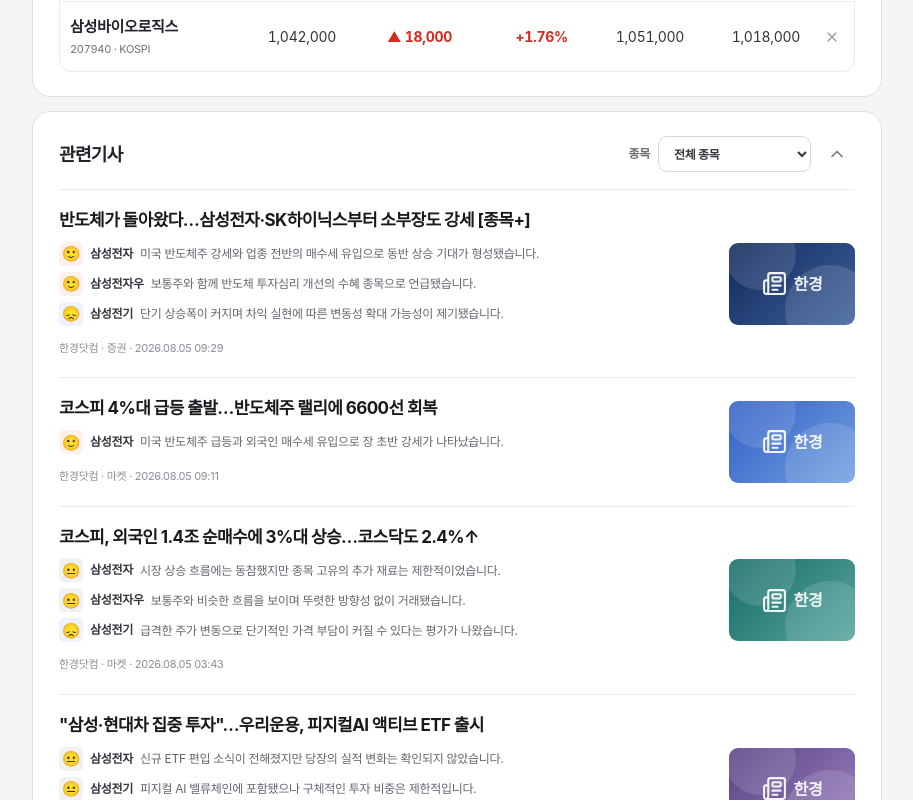
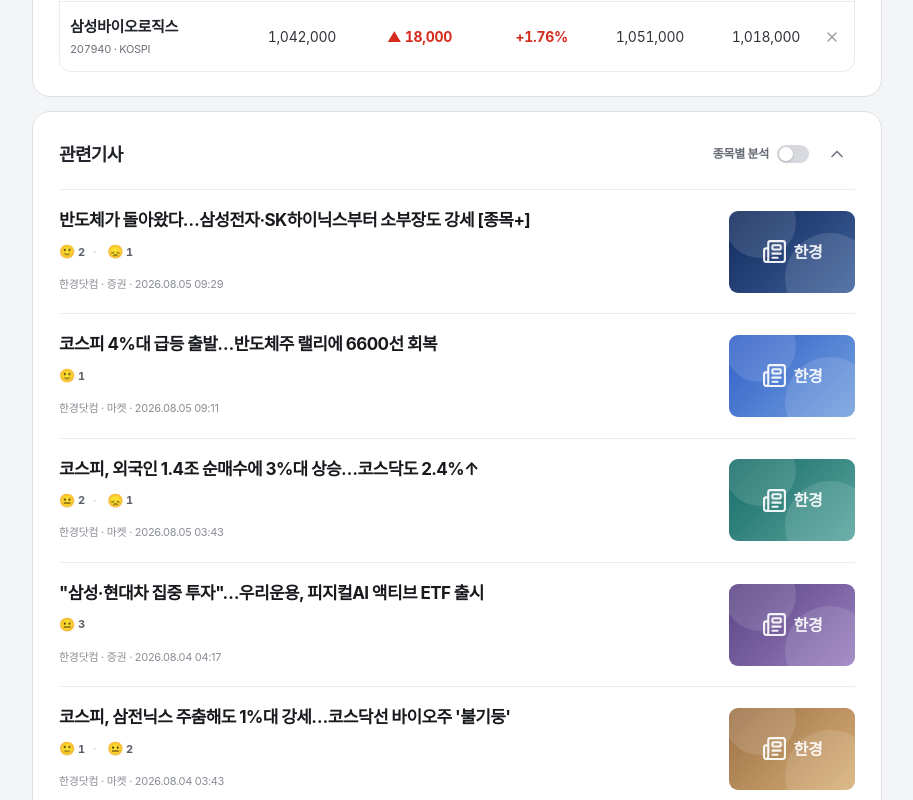
Before and after one commit to hktouchkim/myhankyung, a Next.js app: page /watchlist in a window 1280 px wide. Shown: the part 1300-2100 px from the top of the page, without its empty margins (299-1212 px from the left). Built offline with nearby package versions, Linux system fonts and the light colour scheme.

Commit message:
Add article analysis visibility toggle

```diff
--- a/app/globals.css
+++ b/app/globals.css
@@ -928,29 +928,51 @@ p {
   font-size: 17px;
 }
 
-.stock-filter-select {
-  display: flex;
+.article-analysis-toggle {
+  display: inline-flex;
+  min-height: 36px;
+  padding: 0 2px;
   align-items: center;
   gap: 8px;
-  color: #686d74;
+  color: #676c74;
   font-size: 12px;
   font-weight: 700;
 }
 
-.stock-filter-select select {
-  min-width: 150px;
-  height: 36px;
-  padding: 0 34px 0 11px;
-  border: 1px solid #d7d9dd;
-  border-radius: 9px;
+.article-analysis-toggle:hover,
+.article-analysis-toggle-active {
+  color: #272b31;
+}
+
+.article-analysis-toggle-track {
+  position: relative;
+  display: inline-flex;
+  width: 32px;
+  height: 18px;
+  flex: 0 0 auto;
+  border-radius: 999px;
+  background: #d7d9de;
+  transition: background 160ms ease;
+}
+
+.article-analysis-toggle-track > span {
+  position: absolute;
+  top: 2px;
+  left: 2px;
+  width: 14px;
+  height: 14px;
+  border-radius: 50%;
   background: #fff;
-  color: #34383e;
-  font-size: 12px;
-}
-
-.stock-filter-select select:hover,
-.stock-filter-select select:focus {
-  border-color: var(--navy);
+  box-shadow: 0 1px 3px rgba(31, 35, 42, 0.22);
+  transition: transform 160ms ease;
+}
+
+.article-analysis-toggle-active .article-analysis-toggle-track {
+  background: var(--navy);
+}
+
+.article-analysis-toggle-active .article-analysis-toggle-track > span {
+  transform: translateX(14px);
 }
 
 .article-list,
@@ -1034,6 +1056,34 @@ p {
   display: grid;
   margin: 9px 0 10px;
   gap: 6px;
+}
+
+.article-analysis-summary {
+  display: flex;
+  min-height: 24px;
+  margin: 7px 0 8px;
+  align-items: center;
+  gap: 0;
+  color: #62666e;
+}
+
+.article-analysis-summary-item {
+  display: inline-flex;
+  align-items: center;
+  gap: 3px;
+  font-size: 13px;
+}
+
+.article-analysis-summary-item + .article-analysis-summary-item::before {
+  margin: 0 8px;
+  color: #c2c5ca;
+  content: "·";
+}
+
+.article-analysis-summary-item strong {
+  color: #5a5f67;
+  font-size: 11px;
+  font-variant-numeric: tabular-nums;
 }
 
 .article-analysis-row {
@@ -2341,10 +2391,6 @@ p {
     gap: 11px;
   }
 
-  .stock-filter-select {
-    justify-content: flex-end;
-  }
-
   .dashboard-grid {
     grid-template-columns: 1fr;
   }
@@ -2403,14 +2449,6 @@ p {
 
   .button {
     padding: 0 13px;
-  }
-
-  .content-module-heading .stock-filter-select span {
-    display: none;
-  }
-
-  .content-module-heading .stock-filter-select select {
-    min-width: 118px;
   }
 
   .timeline-panel,
--- a/app/page.tsx
+++ b/app/page.tsx
@@ -688,6 +688,7 @@ const DEFAULT_COLLAPSED_MODULES: CollapsedModules = {
 };
 
 const COLLAPSED_MODULES_STORAGE_KEY = "myhankyung-watchlist-collapsed-modules";
+const ARTICLE_ANALYSIS_VISIBILITY_STORAGE_KEY = "myhankyung-watchlist-article-analysis-visible";
 
 function formatRate(rate: number) {
   return `${rate > 0 ? "+" : ""}${rate.toFixed(2)}%`;
@@ -697,10 +698,9 @@ function stockById(id: string) {
   return STOCKS.find((stock) => stock.id === id);
 }
 
-function visibleArticleAnalyses(article: Article, groupStockIds: string[], stockFilter: string) {
-  const allowedStockIds = stockFilter === "all" ? groupStockIds : [stockFilter];
+function visibleArticleAnalyses(article: Article, groupStockIds: string[]) {
   return article.stockAnalyses
-    .filter((analysis) => allowedStockIds.includes(analysis.stockId))
+    .filter((analysis) => groupStockIds.includes(analysis.stockId))
     .slice(0, 3);
 }
 
@@ -758,7 +758,7 @@ export function MyHankyungClient({ initialView = "home" }: { initialView?: "home
   const view = initialView;
   const [groups, setGroups] = useState<WatchGroup[]>(INITIAL_GROUPS);
   const [selectedGroupId, setSelectedGroupId] = useState(INITIAL_GROUPS[0].id);
-  const [articleStockFilter, setArticleStockFilter] = useState("all");
+  const [showArticleAnalysis, setShowArticleAnalysis] = useState(false);
   const [dialog, setDialog] = useState<"add" | "alerts" | "manage" | null>(null);
   const [toast, setToast] = useState("");
   const [mobileNavOpen, setMobileNavOpen] = useState(false);
@@ -848,7 +848,6 @@ export function MyHankyungClient({ initialView = "home" }: { initialView?: "home
     article.stockIds.some((stockId) => selectedGroup.stockIds.includes(stockId)),
   );
   const filteredArticles = groupArticles
-    .filter((article) => articleStockFilter === "all" || article.stockIds.includes(articleStockFilter))
     .sort((a, b) => b.date.localeCompare(a.date))
     .slice(0, 5);
   const groupReports = REPORTS.filter((report) => selectedGroup.stockIds.includes(report.stockId));
@@ -895,6 +894,12 @@ export function MyHankyungClient({ initialView = "home" }: { initialView?: "home
   }, []);
 
   useEffect(() => {
+    const saved = window.localStorage.getItem(ARTICLE_ANALYSIS_VISIBILITY_STORAGE_KEY);
+    if (saved === null) return;
+    window.requestAnimationFrame(() => setShowArticleAnalysis(saved === "true"));
+  }, []);
+
+  useEffect(() => {
     if (!dialog && !preview) return;
     const onKeyDown = (event: KeyboardEvent) => {
       if (event.key === "Escape") {
@@ -913,7 +918,14 @@ export function MyHankyungClient({ initialView = "home" }: { initialView?: "home
 
   const chooseGroup = (groupId: string) => {
     setSelectedGroupId(groupId);
-    setArticleStockFilter("all");
+  };
+
+  const toggleArticleAnalysis = () => {
+    setShowArticleAnalysis((current) => {
+      const next = !current;
+      window.localStorage.setItem(ARTICLE_ANALYSIS_VISIBILITY_STORAGE_KEY, String(next));
+      return next;
+    });
   };
 
   const toggleModule = (module: CollapsibleModule) => {
@@ -1002,7 +1014,6 @@ export function MyHankyungClient({ initialView = "home" }: { initialView?: "home
     setGroups(nextGroups);
     if (selectedGroupId === pendingDeleteGroup.id) {
       setSelectedGroupId(nextGroups[0].id);
-      setArticleStockFilter("all");
     }
     setPendingDeleteGroupId(null);
     showToast(`${pendingDeleteGroup.name} 그룹을 삭제했습니다.`);
@@ -1016,7 +1027,6 @@ export function MyHankyungClient({ initialView = "home" }: { initialView?: "home
           : group,
       ),
     );
-    if (articleStockFilter === stock.id) setArticleStockFilter("all");
     showToast(`${stock.name}를 현재 그룹에서 삭제했습니다.`);
   };
 
@@ -1285,19 +1295,15 @@ export function MyHankyungClient({ initialView = "home" }: { initialView?: "home
                 <div className="module-heading content-module-heading">
                   <h2 id="articles-title">관련기사</h2>
                   <div className="module-heading-actions">
-                    <label className="stock-filter-select">
-                      <span>종목</span>
-                      <select
-                        value={articleStockFilter}
-                        onChange={(event) => setArticleStockFilter(event.target.value)}
-                        aria-label="관련기사 종목 선택"
-                      >
-                        <option value="all">전체 종목</option>
-                        {selectedGroupStocks.map((stock) => (
-                          <option key={stock.id} value={stock.id}>{stock.name}</option>
-                        ))}
-                      </select>
-                    </label>
+                    <button
+                      className={`article-analysis-toggle ${showArticleAnalysis ? "article-analysis-toggle-active" : ""}`}
+                      type="button"
+                      aria-pressed={showArticleAnalysis}
+                      onClick={toggleArticleAnalysis}
+                    >
+                      <span>종목별 분석</span>
+                      <span className="article-analysis-toggle-track" aria-hidden="true"><span /></span>
+                    </button>
                     <CollapseButton
                       label="관련기사"
                       collapsed={collapsedModules.articles}
@@ -1312,7 +1318,8 @@ export function MyHankyungClient({ initialView = "home" }: { initialView?: "home
                         <ArticleCard
                           key={article.id}
                           article={article}
-                          analyses={visibleArticleAnalyses(article, selectedGroup.stockIds, articleStockFilter)}
+                          analyses={visibleArticleAnalyses(article, selectedGroup.stockIds)}
+                          showAnalysis={showArticleAnalysis}
                           onOpen={() => {
                             if (article.url) {
                               window.location.assign(article.url);
@@ -1654,7 +1661,7 @@ export function MyHankyungClient({ initialView = "home" }: { initialView?: "home
                 <div className="preview-badges"><span>{preview.item.section}</span></div>
                 <h3>{preview.item.title}</h3>
                 <ArticleAnalysisList
-                  analyses={visibleArticleAnalyses(preview.item, selectedGroup.stockIds, articleStockFilter)}
+                  analyses={visibleArticleAnalyses(preview.item, selectedGroup.stockIds)}
                 />
                 <small>{preview.item.date} · 한경닷컴</small>
               </>
@@ -1862,13 +1869,42 @@ function ArticleAnalysisList({ analyses }: { analyses: ArticleStockAnalysis[] })
   );
 }
 
-function ArticleCard({ article, analyses, onOpen }: { article: Article; analyses: ArticleStockAnalysis[]; onOpen: () => void }) {
+function ArticleAnalysisSummary({ analyses }: { analyses: ArticleStockAnalysis[] }) {
+  const counts = (["긍정", "중립", "부정"] as const)
+    .map((sentiment) => ({ sentiment, count: analyses.filter((analysis) => analysis.sentiment === sentiment).length }))
+    .filter((item) => item.count > 0);
+
+  if (!counts.length) return null;
+
+  return (
+    <div className="article-analysis-summary" aria-label={counts.map((item) => `${item.sentiment} ${item.count}개`).join(", ")}>
+      {counts.map((item) => (
+        <span className="article-analysis-summary-item" key={item.sentiment} aria-hidden="true">
+          <span>{SENTIMENT_EMOJI[item.sentiment]}</span>
+          <strong>{item.count}</strong>
+        </span>
+      ))}
+    </div>
+  );
+}
+
+function ArticleCard({
+  article,
+  analyses,
+  showAnalysis,
+  onOpen,
+}: {
+  article: Article;
+  analyses: ArticleStockAnalysis[];
+  showAnalysis: boolean;
+  onOpen: () => void;
+}) {
   return (
     <article className="article-card">
       <button type="button" onClick={onOpen}>
         <div className="article-copy">
           <h3>{article.title}</h3>
-          <ArticleAnalysisList analyses={analyses} />
+          {showAnalysis ? <ArticleAnalysisList analyses={analyses} /> : <ArticleAnalysisSummary analyses={analyses} />}
           <small>한경닷컴 · {article.section} · {article.date}</small>
         </div>
         <div className={`article-thumbnail thumb-${article.tone}`} aria-label="기사 썸네일">
@@ -1904,8 +1940,8 @@ function ContentEmpty({ type }: { type: string }) {
   return (
     <div className="content-empty">
       <FileText size={25} />
-      <strong>이 종목의 새 {type}가 없습니다.</strong>
-      <p>그룹 전체를 선택하면 다른 관심종목의 콘텐츠도 볼 수 있습니다.</p>
+      <strong>새 {type}가 없습니다.</strong>
+      <p>현재 관심그룹과 관련된 콘텐츠가 등록되면 이곳에 표시됩니다.</p>
     </div>
   );
 }
```
Also changed, not shown: 1 other file (tests, documents, lock files or other folders).
